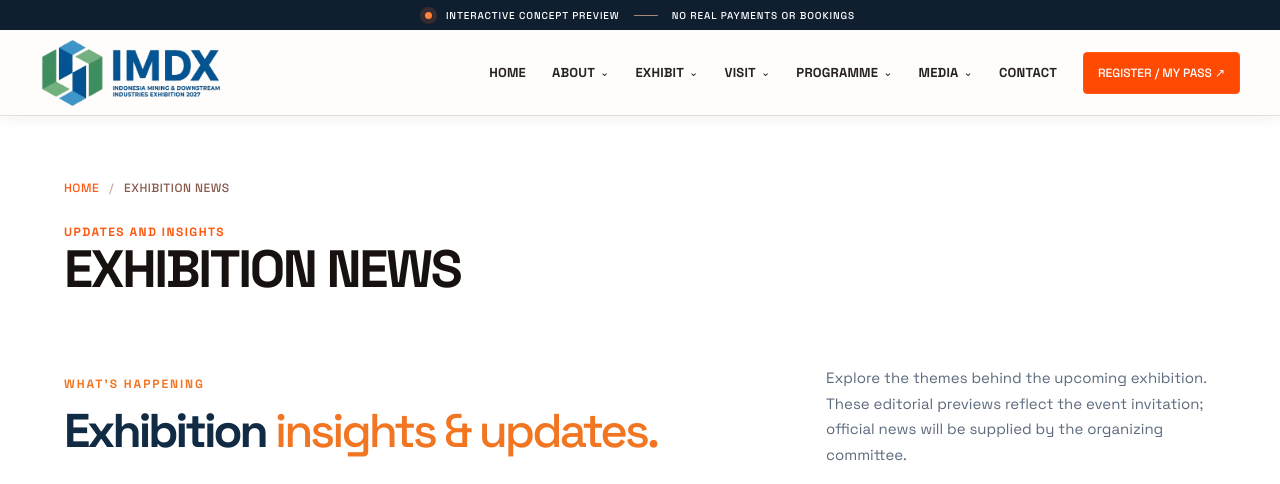
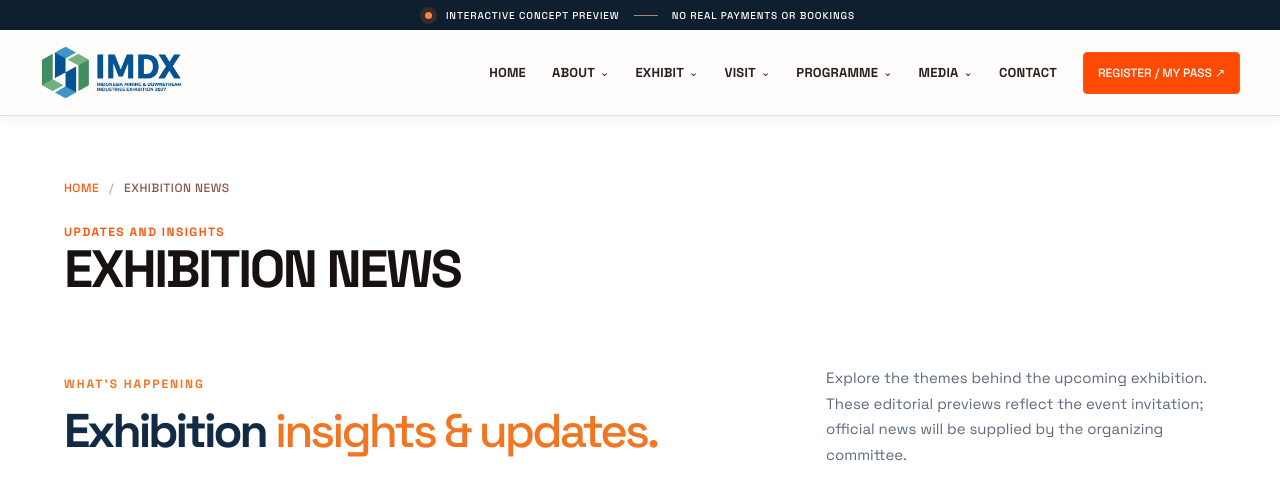
Before and after one commit to saohdir/mining-expo-2027-demo, a plain HTML site: page news/index.html in a window 1280 px wide. Shown: the top 484 px of the page. Drawn offline with Linux system fonts and the light colour scheme.

Commit message:
Restore compact logo dimensions in navbar and footer

```diff
--- a/assets/sial-layout.css
+++ b/assets/sial-layout.css
@@ -98,11 +98,11 @@ html{scroll-padding-top:118px}body{background:var(--offwhite)}.page-frame{overfl
 @media(max-height:590px){#modal.modal{padding:8px}#modal .modal-dialog{max-height:calc(100vh - 16px);max-height:calc(100dvh - 16px)}#modal .modal-head{padding:12px 18px}#modal .modal-body{padding:15px 18px}#modal .modal-head h2{font-size:26px}}
 @media(prefers-reduced-motion:reduce){.industry-photo-card img,.exhibit-visual-inner>img{transition:none}}
 
-/* Official IMDX 2027 branding supplied by the project owner */
-.site-nav-shell .brand.official-brand{display:inline-flex;align-items:center;min-width:0;min-height:70px;flex-shrink:0}
-.site-nav-shell .official-brand-logo{display:block;width:clamp(172px,16.5vw,223px);height:70px;max-width:100%;object-fit:contain;object-position:left center;flex-shrink:0}
+/* Official IMDX 2027 branding — compact scale matching previous navbar/footer */
+.site-nav-shell .brand.official-brand{display:inline-flex;align-items:center;min-width:0;min-height:52px;flex-shrink:0}
+.site-nav-shell .official-brand-logo{display:block;width:145px;height:55px;max-width:100%;object-fit:contain;object-position:left center;flex-shrink:0}
 .site-bottom .brand.official-brand{display:inline-flex;align-items:center;min-width:0}
-.site-bottom .official-brand-logo{display:block;width:clamp(230px,27vw,335px);height:auto;max-height:136px;object-fit:contain;object-position:left center}
-@media(max-width:1100px){.site-nav-shell .official-brand-logo{width:180px;height:67px}}
-@media(max-width:850px){.site-nav-shell .official-brand-logo{width:min(210px,57vw);height:66px}}
-@media(max-width:480px){.site-nav-shell .official-brand-logo{width:min(172px,50vw);height:59px}.site-bottom .official-brand-logo{width:min(310px,85vw)}}
+.site-bottom .official-brand-logo{display:block;width:195px;height:75px;max-width:100%;object-fit:contain;object-position:left center}
+@media(max-width:1100px){.site-nav-shell .official-brand-logo{width:140px;height:54px}}
+@media(max-width:850px){.site-nav-shell .official-brand-logo{width:145px;height:55px}}
+@media(max-width:480px){.site-nav-shell .official-brand-logo{width:132px;height:51px}.site-bottom .official-brand-logo{width:175px;height:67px}}
```
